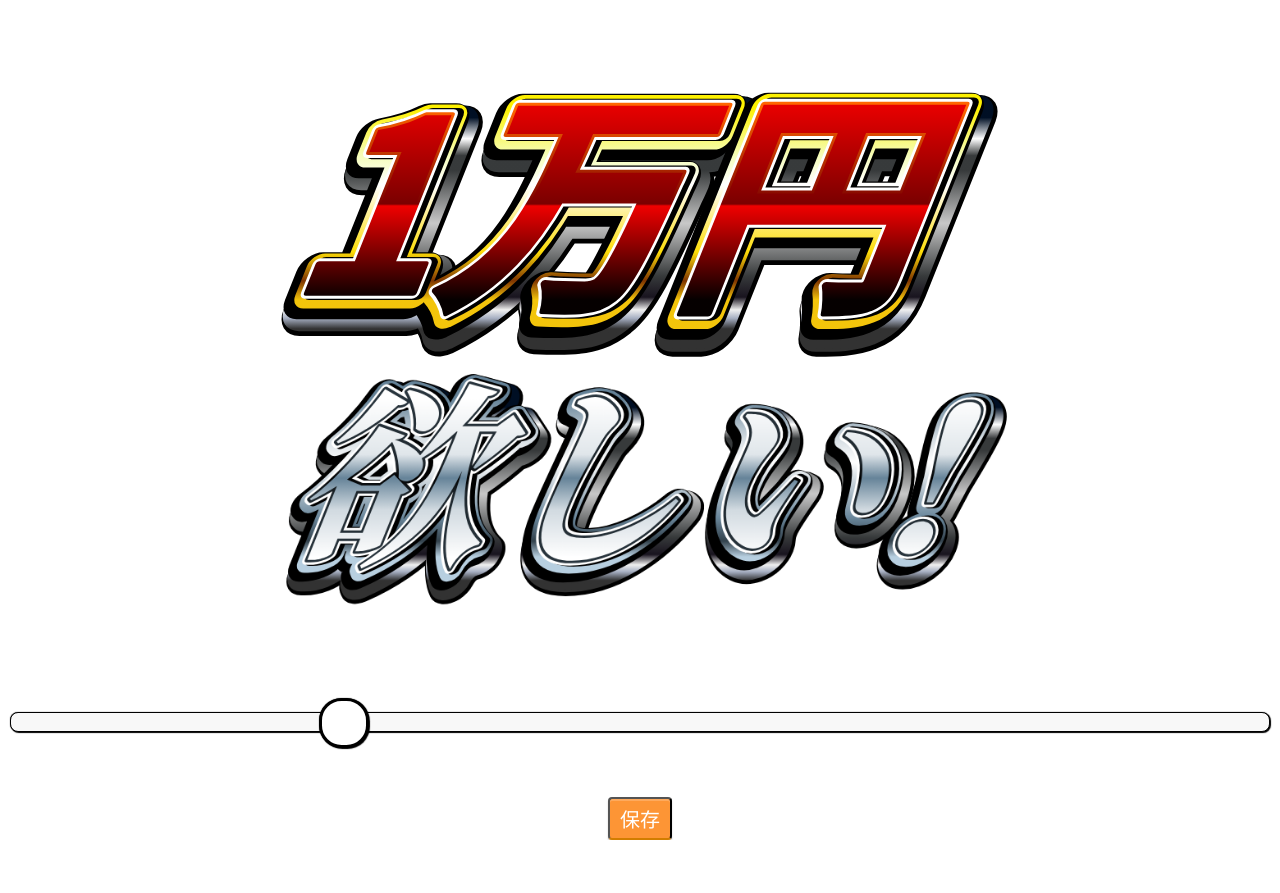
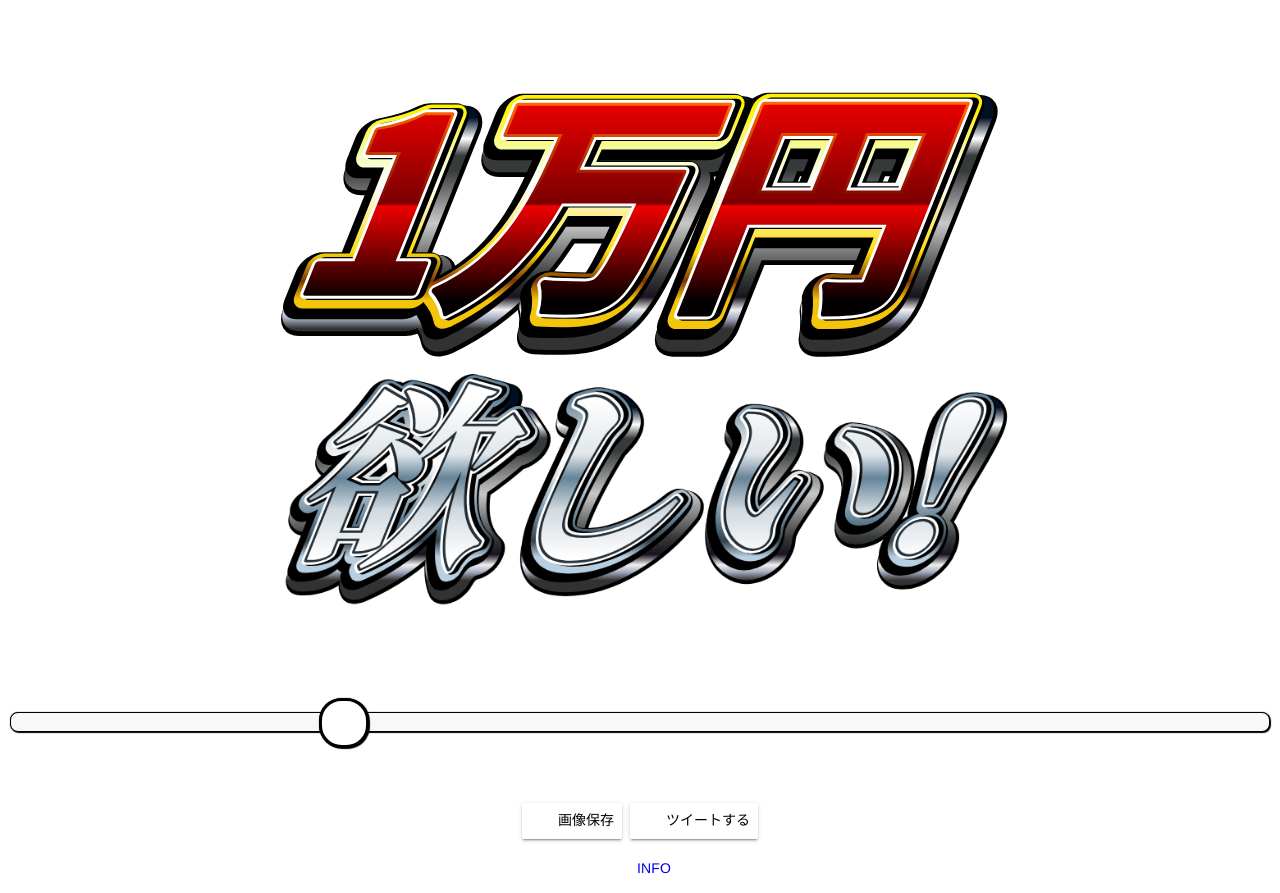
Before and after one commit to miyaoka/5000trillion-slider, a Vue app: page / in a window 1280 px wide. Before the commit the page ends 840 px from the top, so only its background shows below. Built offline with nearby package versions, Linux system fonts and the light colour scheme.

Commit message:
Add md-buttons

```diff
--- a/index.html
+++ b/index.html
@@ -4,6 +4,7 @@
     <meta charset="utf-8">
     <title>5000trillion-slider</title>
     <meta name="viewport" content="width=device-width, initial-scale=1.0, minimum-scale=1.0, maximum-scale=1.0, user-scalable=no">
+    <link rel="stylesheet" href="https://cdnjs.cloudflare.com/ajax/libs/simple-line-icons/2.4.1/css/simple-line-icons.min.css"/>
   </head>
   <body>
     <div id="app"></div>
--- a/package.json
+++ b/package.json
@@ -18,6 +18,7 @@
     "fontfaceobserver": "^2.0.13",
     "lodash": "^4.17.4",
     "vue": "^2.3.3",
+    "vue-material": "^0.7.4",
     "vue-router": "^2.7.0",
     "vuex": "^2.3.1",
     "yaml-loader": "^0.5.0"
--- a/src/components/Main.vue
+++ b/src/components/Main.vue
@@ -41,12 +41,22 @@
       ></range-slider>
     </div>
 
-    <button
-      @click="saveImage"
-      class="saveBtn"
-    >
-      保存
-    </button>
+
+    <div>
+      <md-button
+        class="md-raised md-primary"
+        @click="saveImage"
+      ><md-icon class="icon-arrow-down-circle"></md-icon> 画像保存</md-button>
+      <md-button
+        class="md-raised md-accent"
+        @click="tweet"
+      ><md-icon class="icon-social-twitter"></md-icon> ツイートする</md-button>
+    </div>
+    <md-button
+      href="https://github.com/miyaoka/5000trillion-slider"
+      target="_blank"
+    ><md-icon class="icon-info"></md-icon> info</md-button>
+
   </div>
 </template>
 
--- a/src/main.js
+++ b/src/main.js
@@ -1,9 +1,13 @@
 // The Vue build version to load with the `import` command
 // (runtime-only or standalone) has been set in webpack.base.conf with an alias.
 import Vue from 'vue'
+import VueMaterial from 'vue-material'
+import 'vue-material/dist/vue-material.css'
 import App from './App'
 import store from './store'
 import router from './router'
+
+Vue.use(VueMaterial)
 
 Vue.config.productionTip = false
 
@@ -15,3 +19,10 @@ new Vue({
   template: '<App/>',
   components: { App }
 })
+
+Vue.material.registerTheme({
+  default: {
+    primary: 'pink',
+    accent: 'blue'
+  }
+})
```
Also changed, not shown: 1 other file (tests, documents, lock files or other folders).
